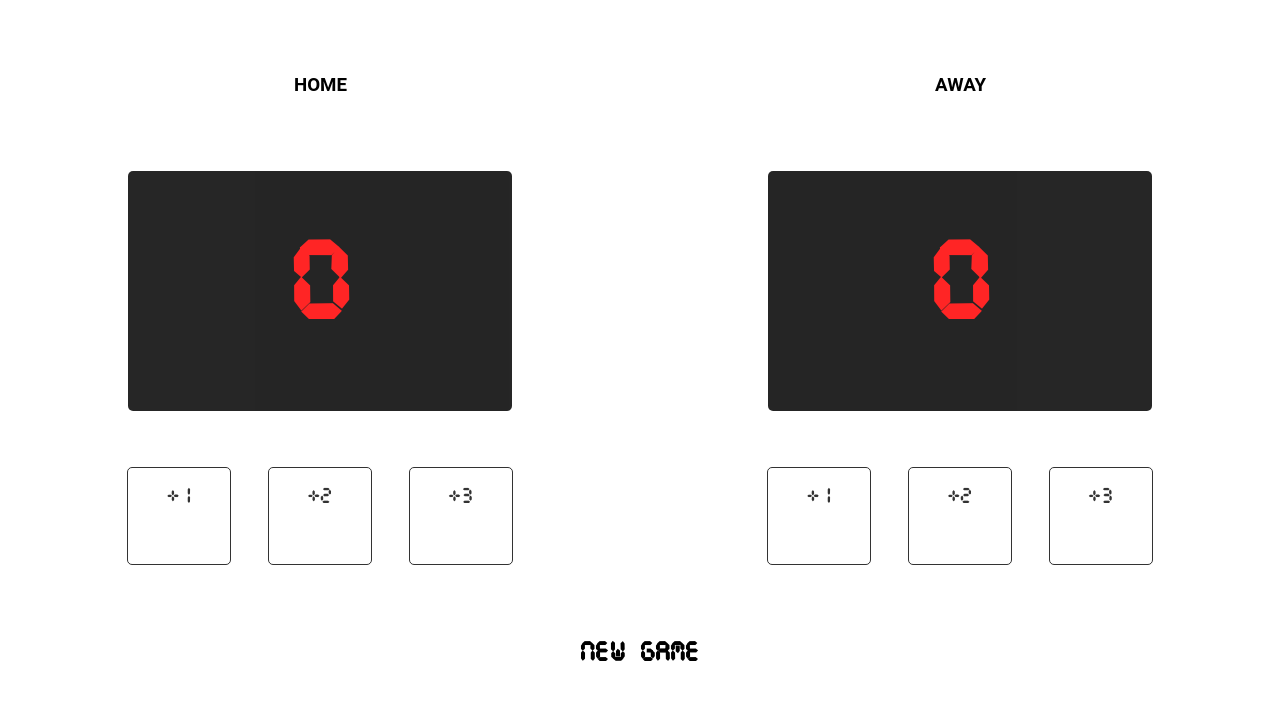
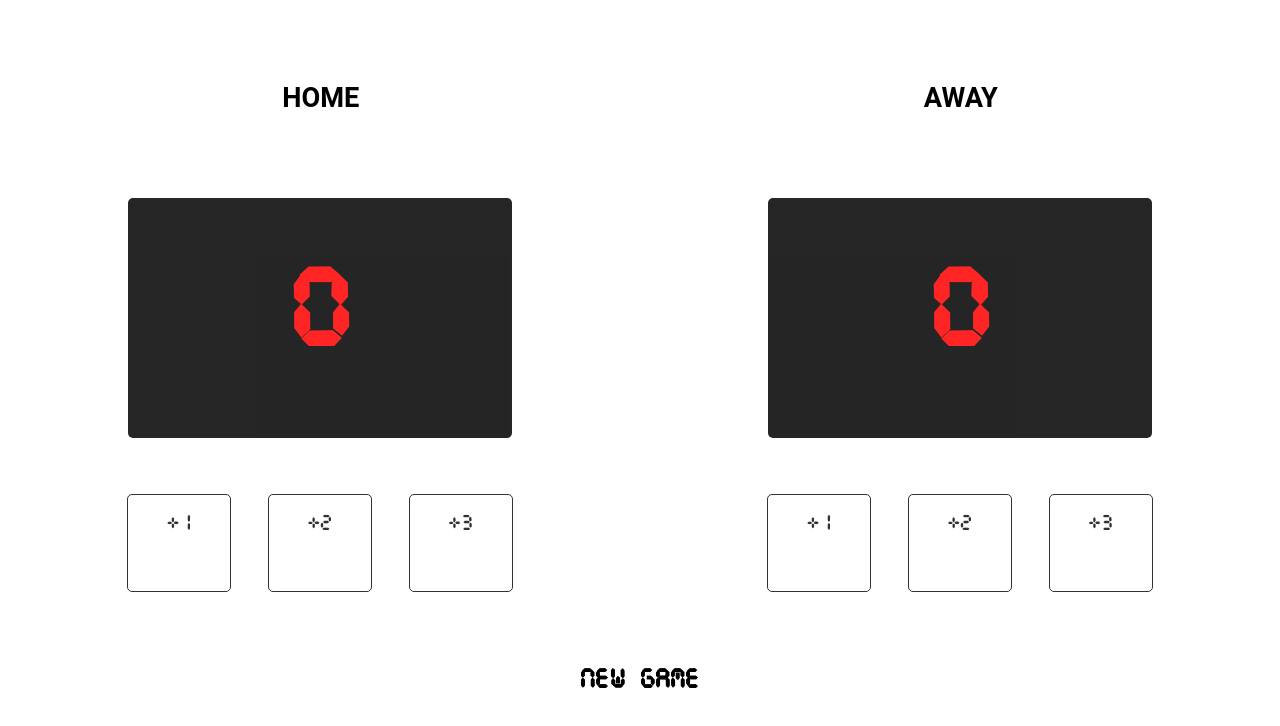
Before and after one commit to matijasharp/Score-Board-App, a plain HTML site: page index.html in a window 1280 px wide. Drawn offline with nearby package versions, Linux system fonts and the light colour scheme.

Commit message:
added h3 style
made h3 bigger size

```diff
--- a/index.css
+++ b/index.css
@@ -8,6 +8,10 @@ body {
     background-size: cover;
     background-position: center;
     color: black;
+}
+
+h3 {
+    font-size: 1.7em;
 }
 
 .container {
```
